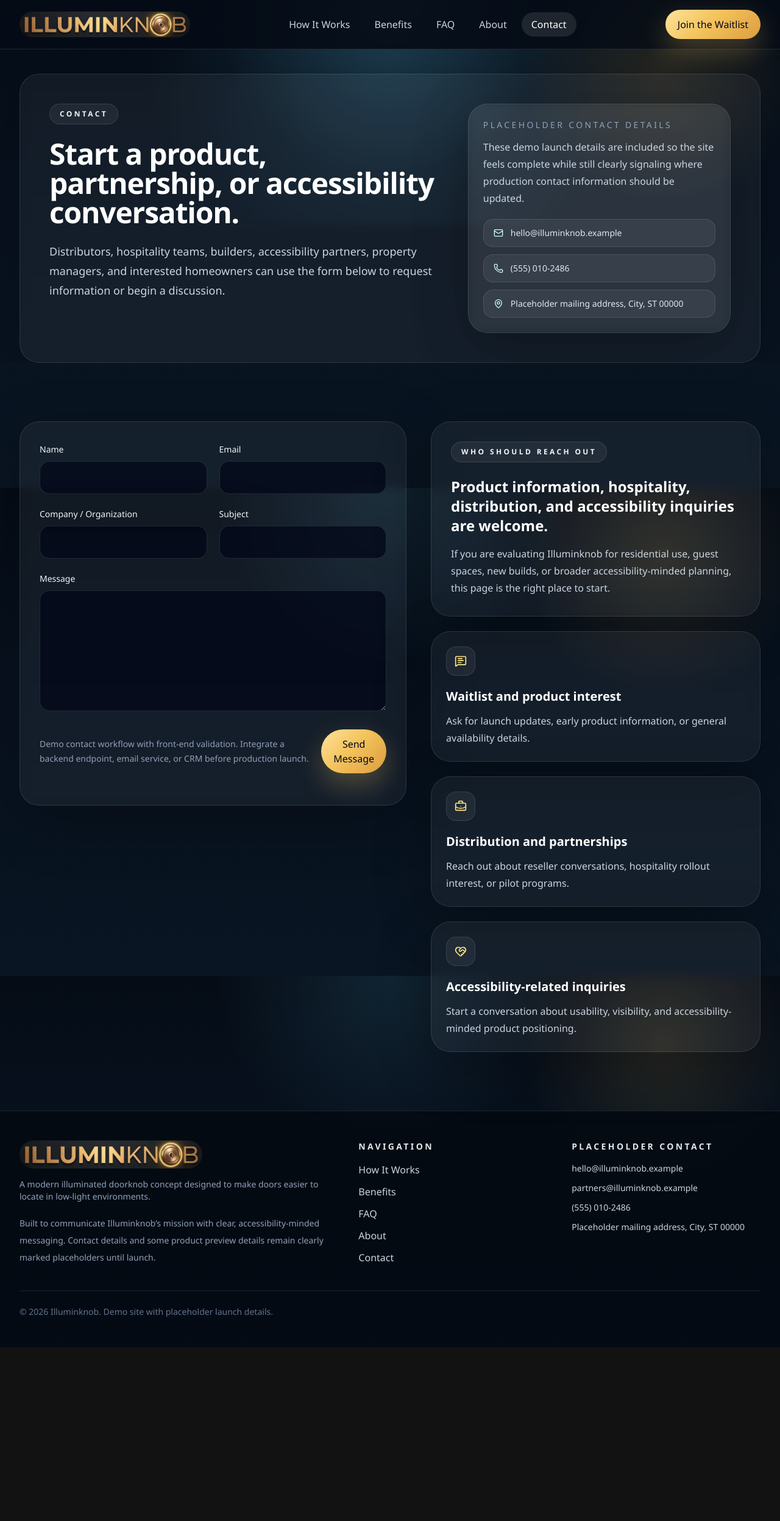
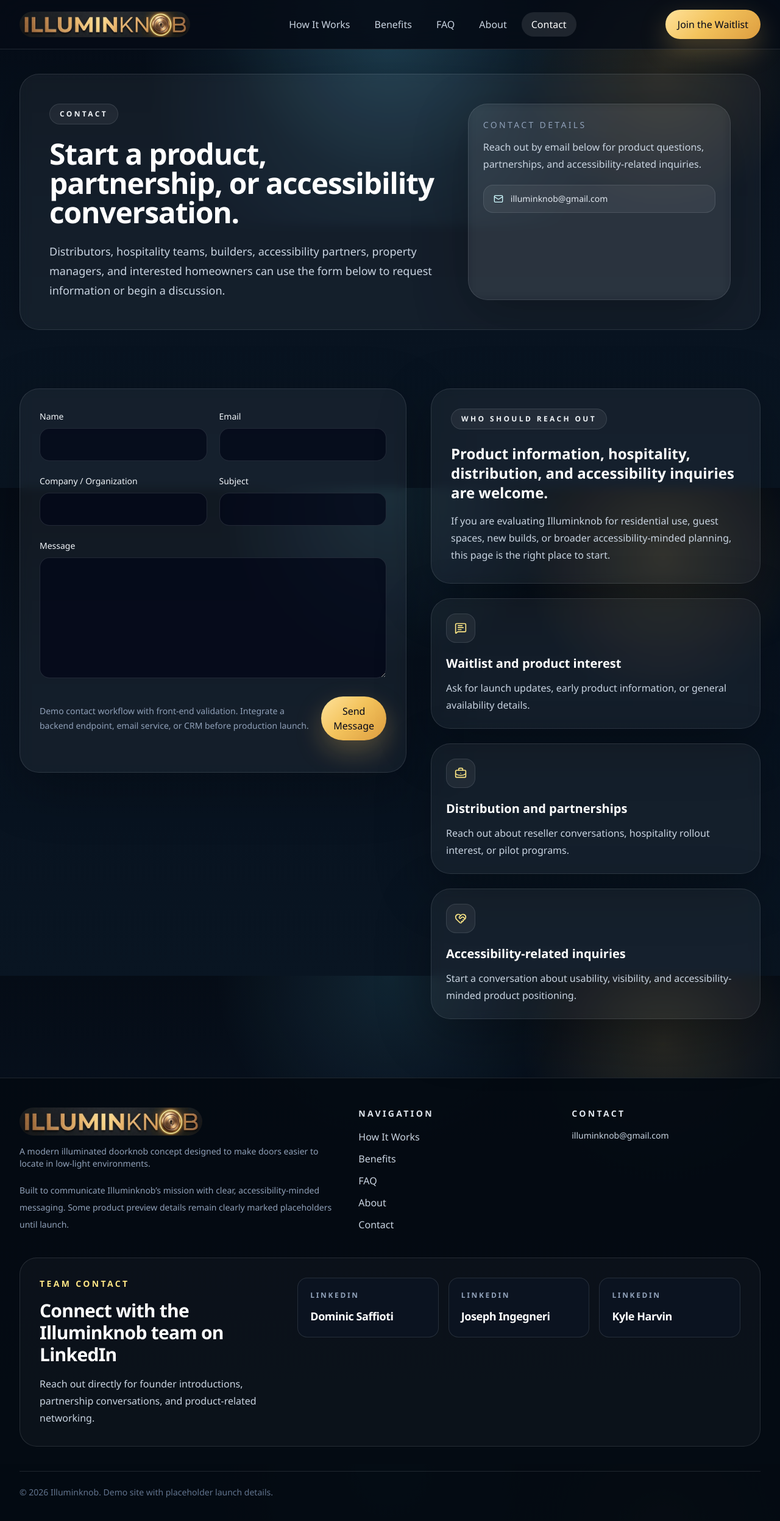
Before and after one commit to bunfinanalysis/illuminknob-site, a Next.js app in the folder illuminknob-site/: page /contact in a window 1280 px wide. Shown: the top 2494 px of the page at 61% size. Before the commit the page ends 2209 px from the top, so only its background shows below. Built offline with nearby package versions, Linux system fonts and the light colour scheme.

Commit message:
Update footer and contact details

```diff
--- a/illuminknob-site/app/contact/page.tsx
+++ b/illuminknob-site/app/contact/page.tsx
@@ -19,8 +19,6 @@
 
 export default function ContactPage() {
   const Mail = siteIcons.mail;
-  const Phone = siteIcons.phone;
-  const MapPin = siteIcons.mapPin;
 
   return (
     <>
@@ -32,11 +30,10 @@
           <div className="space-y-5">
             <div>
               <p className="text-sm uppercase tracking-[0.24em] text-slate-400">
-                Placeholder contact details
+                Contact details
               </p>
               <p className="mt-3 text-base leading-7 text-slate-300">
-                These demo launch details are included so the site feels complete while still
-                clearly signaling where production contact information should be updated.
+                Reach out by email below for product questions, partnerships, and accessibility-related inquiries.
               </p>
             </div>
             <div className="space-y-3 text-sm text-slate-200">
@@ -47,17 +44,6 @@
                 <Mail className="h-4 w-4 text-cyan-100" />
                 {siteConfig.supportEmail}
               </a>
-              <a
-                href="tel:+15550102486"
-                className="flex items-center gap-3 rounded-2xl border border-white/10 bg-white/6 px-4 py-3 hover:bg-white/10"
-              >
-                <Phone className="h-4 w-4 text-cyan-100" />
-                {siteConfig.phone}
-              </a>
-              <div className="flex items-center gap-3 rounded-2xl border border-white/10 bg-white/6 px-4 py-3 text-slate-200">
-                <MapPin className="h-4 w-4 text-cyan-100" />
-                {siteConfig.address}
-              </div>
             </div>
           </div>
         }
--- a/illuminknob-site/components/site/site-footer.tsx
+++ b/illuminknob-site/components/site/site-footer.tsx
@@ -1,7 +1,7 @@
 import Link from "next/link";
 
 import { BrandLogo } from "@/components/site/brand-logo";
-import { primaryNavItems, siteConfig } from "@/lib/site-content";
+import { primaryNavItems, siteConfig, teamLinkedInLinks } from "@/lib/site-content";
 
 export function SiteFooter() {
   return (
@@ -13,8 +13,8 @@
             <p className="mt-4 text-sm text-slate-400">{siteConfig.shortDescription}</p>
             <p className="mt-5 text-sm leading-7 text-slate-400">
               Built to communicate Illuminknob’s mission with clear, accessibility-minded
-              messaging. Contact details and some product preview details remain clearly
-              marked placeholders until launch.
+              messaging. Some product preview details remain clearly marked placeholders
+              until launch.
             </p>
           </div>
 
@@ -38,7 +38,7 @@
 
           <div>
             <h2 className="text-sm font-semibold uppercase tracking-[0.24em] text-slate-200">
-              Placeholder Contact
+              Contact
             </h2>
             <ul className="mt-4 space-y-3 text-sm text-slate-300">
               <li>
@@ -46,23 +46,64 @@
                   {siteConfig.supportEmail}
                 </a>
               </li>
-              <li>
-                <a href={`mailto:${siteConfig.partnerEmail}`} className="hover:text-white">
-                  {siteConfig.partnerEmail}
-                </a>
-              </li>
-              <li>
-                <a href="tel:+15550102486" className="hover:text-white">
-                  {siteConfig.phone}
-                </a>
-              </li>
-              <li>{siteConfig.address}</li>
+              {siteConfig.partnerEmail && siteConfig.partnerEmail !== siteConfig.supportEmail ? (
+                <li>
+                  <a href={`mailto:${siteConfig.partnerEmail}`} className="hover:text-white">
+                    {siteConfig.partnerEmail}
+                  </a>
+                </li>
+              ) : null}
             </ul>
           </div>
         </div>
 
-        <div className="mt-10 border-t border-white/8 pt-6 text-sm text-slate-500">
-          <p>© 2026 Illuminknob. Demo site with placeholder launch details.</p>
+        <section
+          aria-labelledby="footer-team-linkedin"
+          className="mt-10 rounded-[28px] border border-white/8 bg-white/[0.03] p-6 sm:p-8"
+        >
+          <div className="flex flex-col gap-8 lg:grid lg:grid-cols-[0.7fr_1.3fr] lg:items-start">
+            <div>
+              <p className="text-sm font-semibold uppercase tracking-[0.24em] text-amber-200">
+                Team Contact
+              </p>
+              <h2
+                id="footer-team-linkedin"
+                className="mt-4 text-2xl font-semibold tracking-tight text-white sm:text-3xl"
+              >
+                Connect with the Illuminknob team on LinkedIn
+              </h2>
+              <p className="mt-4 max-w-xl text-base leading-7 text-slate-300">
+                Reach out directly for founder introductions, partnership conversations, and
+                product-related networking.
+              </p>
+            </div>
+
+            <div className="grid gap-4 sm:grid-cols-3">
+              {teamLinkedInLinks.map((member) => (
+                <a
+                  key={member.name}
+                  href={member.href}
+                  target="_blank"
+                  rel="noreferrer"
+                  className="rounded-2xl border border-white/10 bg-[rgba(12,20,34,0.9)] px-5 py-5 text-base font-medium text-slate-100 transition hover:border-amber-300/30 hover:text-white"
+                  aria-label={`${member.name} LinkedIn profile`}
+                >
+                  <span className="block text-xs font-semibold uppercase tracking-[0.22em] text-slate-400">
+                    LinkedIn
+                  </span>
+                  <span className="mt-3 block text-lg font-semibold tracking-tight text-white">
+                    {member.name}
+                  </span>
+                </a>
+              ))}
+            </div>
+          </div>
+        </section>
+
+        <div className="mt-10 border-t border-white/8 pt-6">
+          <p className="text-sm text-slate-500">
+            © 2026 Illuminknob. Demo site with placeholder launch details.
+          </p>
         </div>
       </div>
     </footer>
--- a/illuminknob-site/lib/site-content.ts
+++ b/illuminknob-site/lib/site-content.ts
@@ -9,10 +9,8 @@
     "Illuminknob is a doorknob concept with illumination around the base and rim, created to improve low-light visibility in homes, guest rooms, apartments, and accessibility-minded spaces.",
   missionStatement:
     "Illuminknob exists to make low-light navigation feel simpler, more comfortable, and more intuitive through practical hardware design.",
-  supportEmail: "hello@illuminknob.example",
-  partnerEmail: "partners@illuminknob.example",
-  phone: "(555) 010-2486",
-  address: "Placeholder mailing address, City, ST 00000",
+  supportEmail: "illuminknob@gmail.com",
+  partnerEmail: "illuminknob@gmail.com",
 };
 
 export const primaryNavItems = [
@@ -22,6 +20,21 @@
   { label: "About", href: "/about" },
   { label: "Contact", href: "/contact" },
 ];
+
+export const teamLinkedInLinks = [
+  {
+    name: "Dominic Saffioti",
+    href: "https://www.linkedin.com/in/dominic-saffioti-277a452b2/",
+  },
+  {
+    name: "Joseph Ingegneri",
+    href: "https://www.linkedin.com/in/joseph-ingegneri/",
+  },
+  {
+    name: "Kyle Harvin",
+    href: "https://www.linkedin.com/in/kyle-i-harvin-5a93b2360/",
+  },
+] as const;
 
 export const problemPoints: Array<{
   title: string;
```
Also changed, not shown: 1 other file (tests, documents, lock files or other folders).
